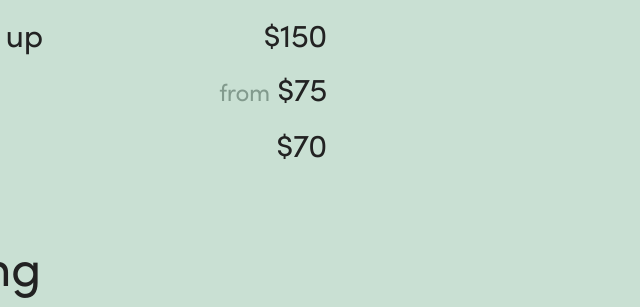
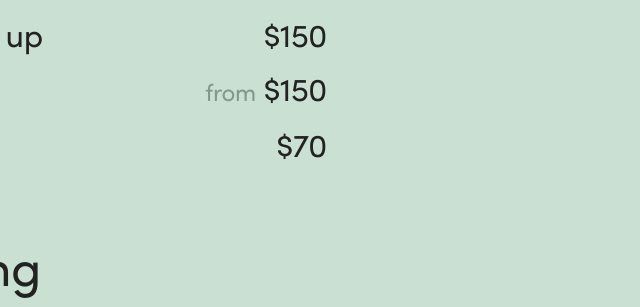
Before and after one commit to maycry/kateryna_tanska, a plain HTML site: page services.html in a window 1280 px wide. Shown: the part 418-725 px from the top of the page, 188-828 px from the left. Drawn offline with Linux system fonts and the light colour scheme.

Commit message:
Toner price update

```diff
--- a/services.html
+++ b/services.html
@@ -65,7 +65,7 @@
                 </tr>
                 <tr>
                     <td class="service-name"><p>Toner</p></td>
-                    <td class="service-price"><p><span>from</span> $75</p></td>
+                    <td class="service-price"><p><span>from</span> $150</p></td>
                 </tr>
                 <tr>
                     <td class="service-name"><p>Cut</p></td>
```
